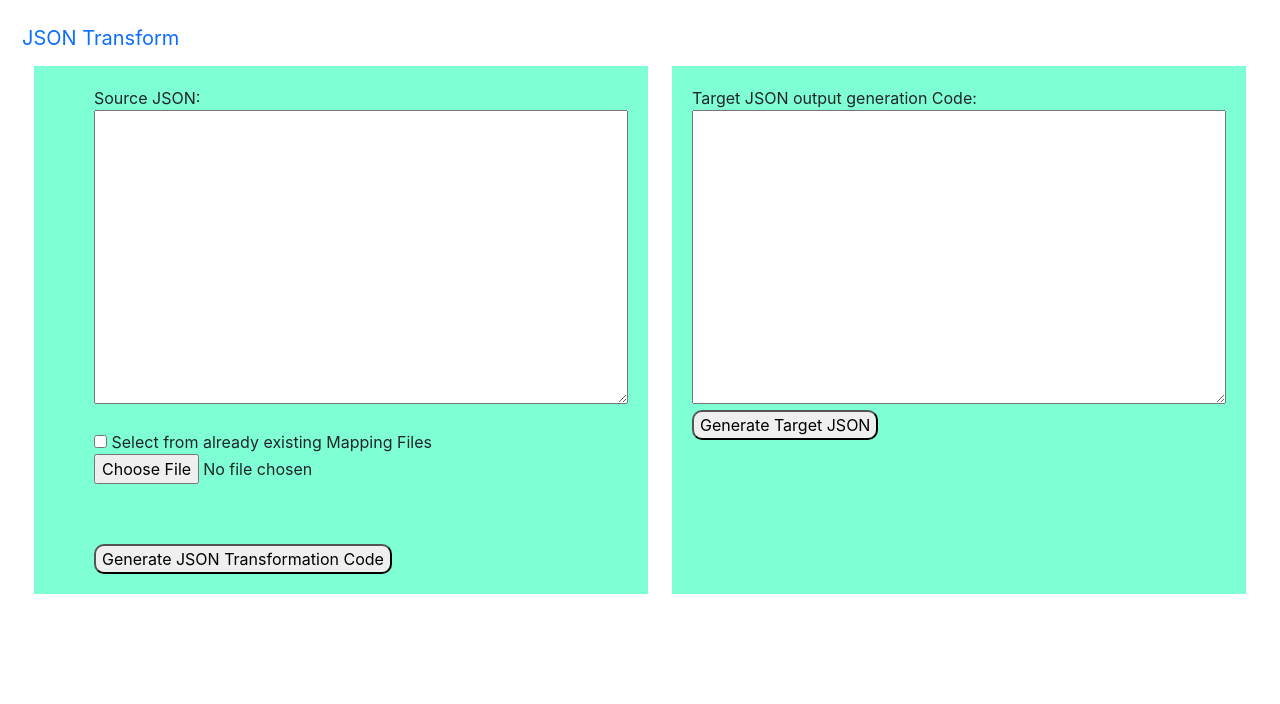
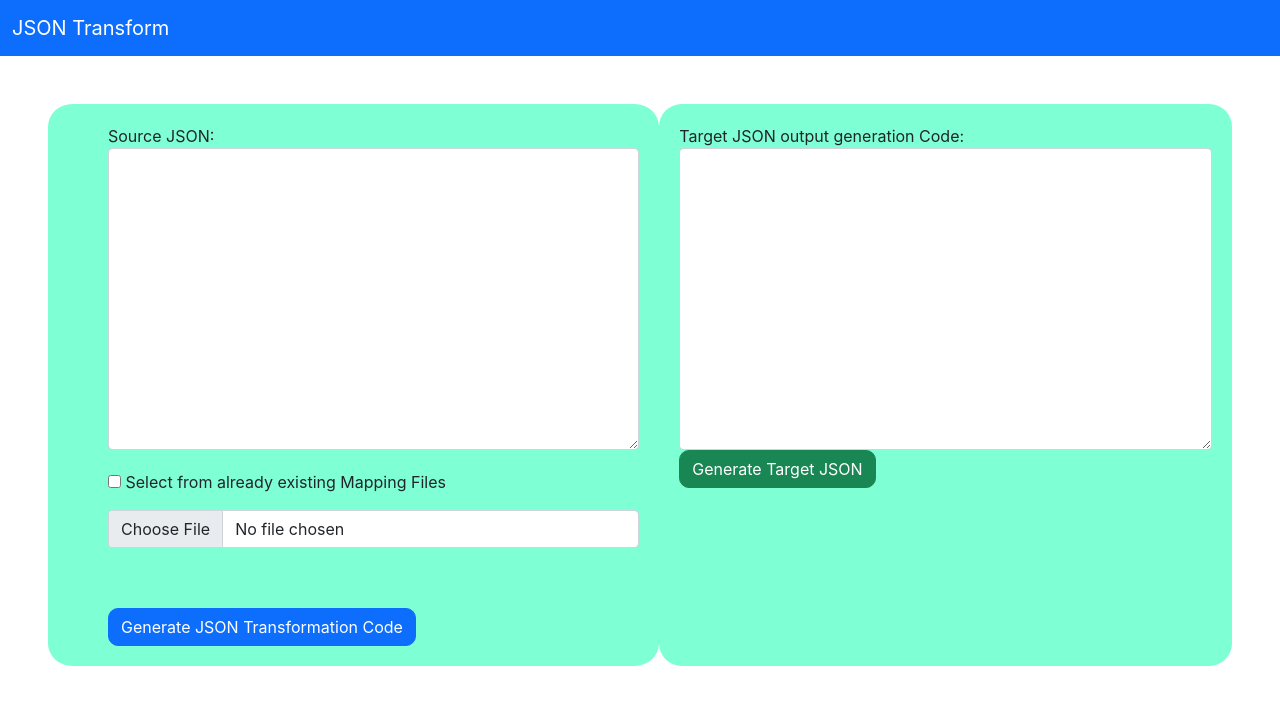
Before and after one commit to HarshaK47/JsonTransformation, a React (Create React App) app in the folder app_ui/: page / in a window 1280 px wide. Shown: the top 704 px of the page. Built offline with nearby package versions, Linux system fonts and the light colour scheme.

Commit message:
styles updated

```diff
--- a/app_ui/public/index.html
+++ b/app_ui/public/index.html
@@ -7,6 +7,7 @@
     rel="stylesheet"
     href="https://cdn.jsdelivr.net/npm/bootstrap@5.1.0/dist/css/bootstrap.min.css"
   />
+
     <meta name="viewport" content="width=device-width, initial-scale=1" />
     <meta name="theme-color" content="#000000" />
     <meta
@@ -17,7 +18,7 @@
 
     <title>React App</title>
   </head>
-  <body>
+  <body >
     <noscript>You need to enable JavaScript to run this app.</noscript>
     <div id="root"></div>
 
--- a/app_ui/src/App.css
+++ b/app_ui/src/App.css
@@ -1,13 +1,12 @@
-body{
-    padding: 10px;
-}
-
 .App{
     display: flex;
     justify-content: space-evenly;
 
 }
 
+.App div{
+    border-radius: 4%;
+}
 .input-params-area{
     background-color: aquamarine;
     padding: 20px
@@ -43,7 +42,7 @@ body{
     margin-top: 20px;
 }
 
-.dropdown{
+/* .dropdown{
     margin-top: 20px;
     margin-bottom: 20px;
-}
+} */
--- a/app_ui/src/App.js
+++ b/app_ui/src/App.js
@@ -18,11 +18,13 @@ function App() {
   const setInputHandler = () => {};
 
   return (
-    <>
-    <Navbar>
+    <div>
+    <Navbar className="navbar navbar-dark bg-primary">
         <NavbarBrand href="/">JSON Transform</NavbarBrand>
-      </Navbar>
-    <div className="App">
+    </Navbar>
+
+
+    <div className="App m-5">
       <div className="input-params-area">
 
 
@@ -36,6 +38,7 @@ function App() {
                 ref={textRef}
                 cols={50}
                 rows={12}
+                className="form-control"
                 onChange={prettyPrint}
               />
             </div>
@@ -49,19 +52,21 @@ function App() {
                 &nbsp;Select from already existing Mapping Files
               </label>
             </div>
-            {checked === true ? (
-              <div className="dropdown">
-                <select name="selectList" id="selectList">
+            <div className="mt-3">
+              {checked === true ? (
+
+                <select name="selectList"  id="selectList" className="form-control">
                   <option value="option 1">SBI Mapper</option>
                   <option value="option 2">Kotak Mapper</option>
                 </select>
-              </div>
+
             ) : (
-              <input type="file" id="myFile" name="filename" />
+              <input type="file" className="form-control" id="myFile" name="filename" />
             )}
+            </div>
           </div>
           <div className="submit-button">
-            <button className="sbmit" type="submit">
+            <button className="sbmit btn btn-primary" type="submit">
               Generate JSON Transformation Code
             </button>
           </div>
@@ -76,16 +81,17 @@ function App() {
                 id="myTextArea2"
                 cols={50}
                 rows={12}
+                className="form-control"
                 // onChange={prettyPrint}
               />
             </div>
 
-            <button className="sbmit" type="submit">
+            <button className="sbmit btn btn-success" type="submit">
               Generate Target JSON
             </button>
       </div>
     </div>
-    </>
+    </div>
   );
 }
 
```
